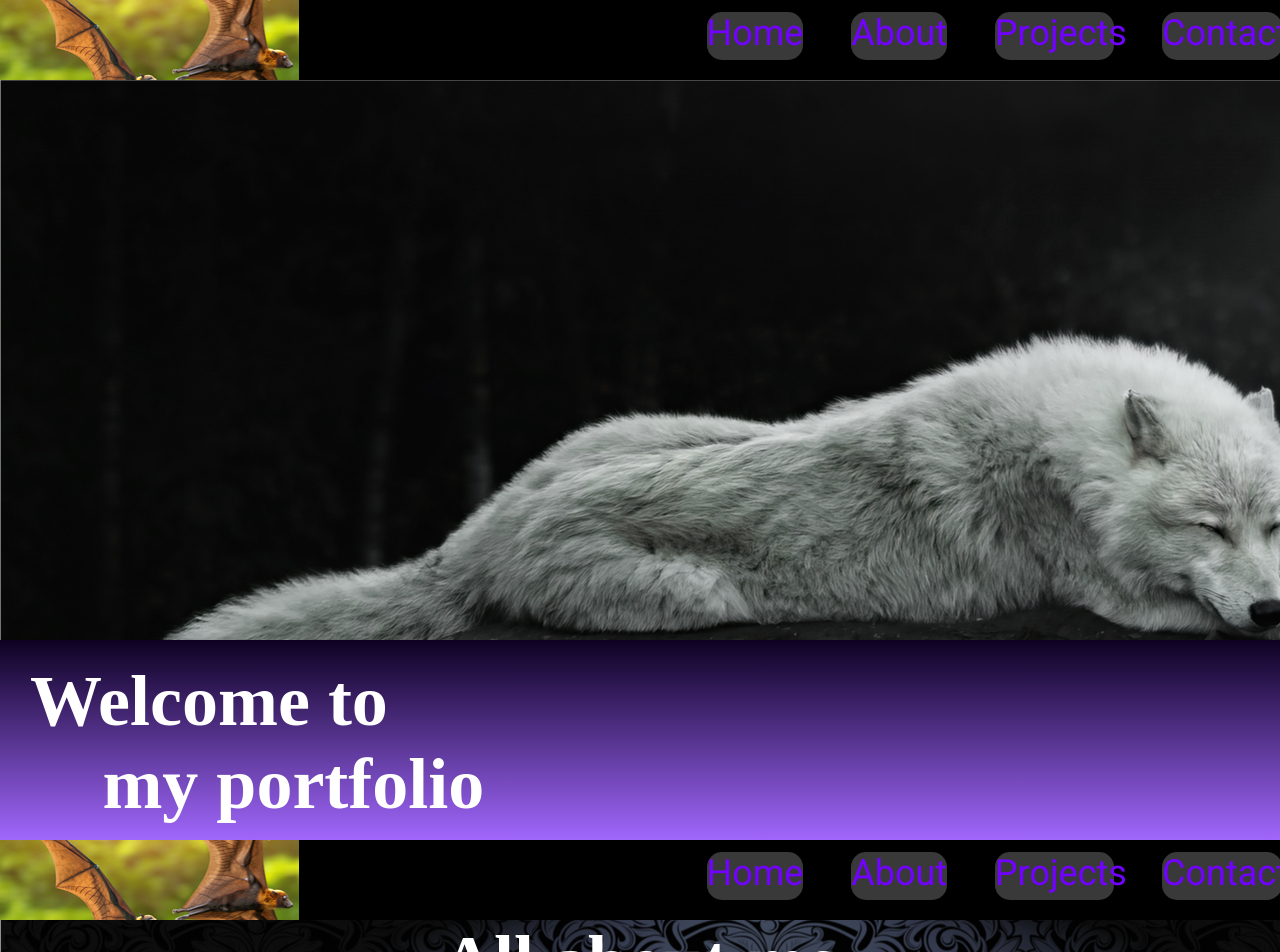
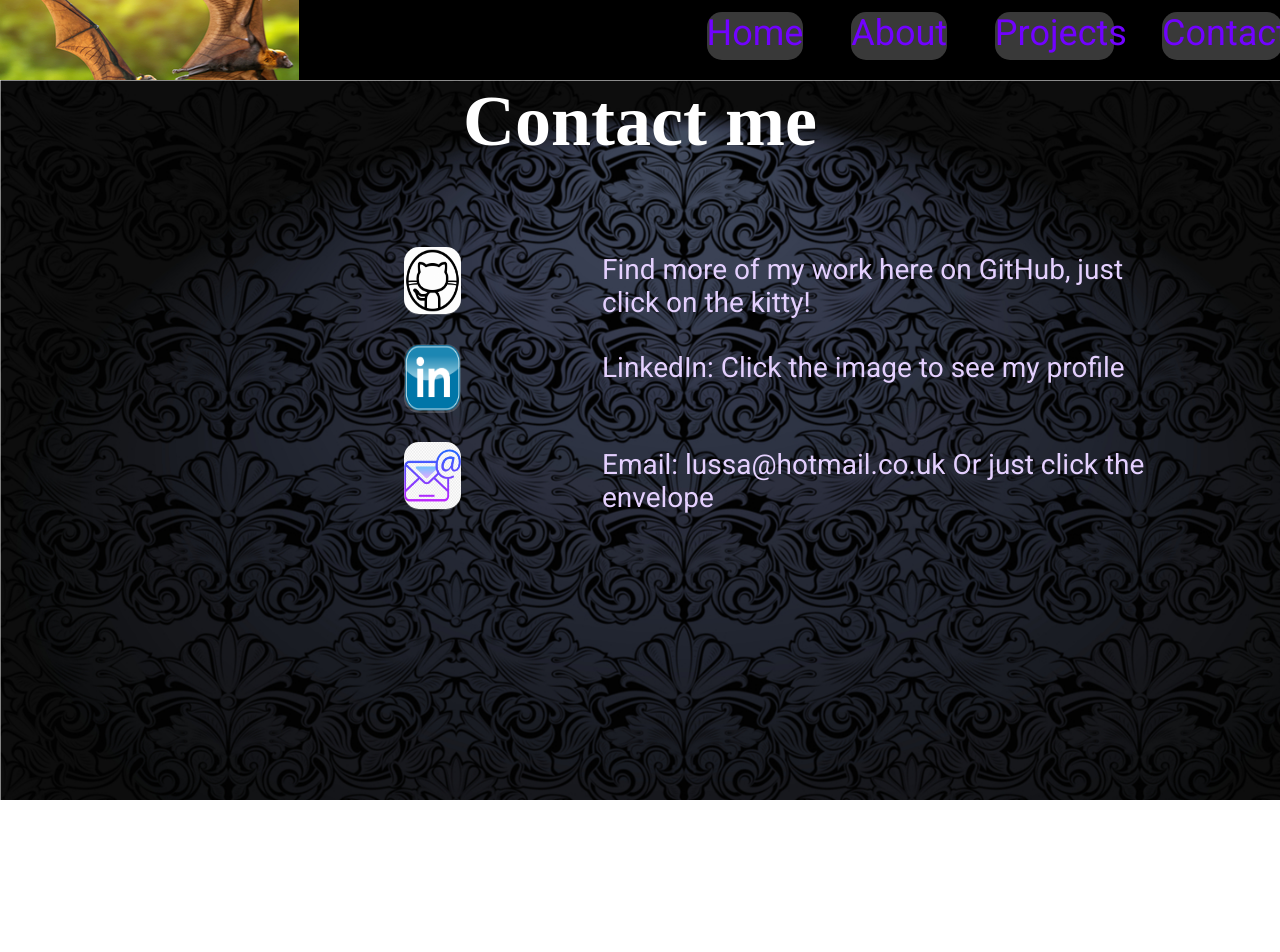
Before and after one commit to Ebonwulf/Lyssas-portfolio-site, a React (Create React App) app: page /contact in a window 1280 px wide. Shown: the top 952 px of the page. After the commit the page ends 800 px from the top, so only its background shows below. Built offline with nearby package versions, Linux system fonts and the light colour scheme; a web font is replaced by a local one.

Commit message:
routing and links to nav bar pages all working correctly. Images added to the contact page

```diff
--- a/package.json
+++ b/package.json
@@ -8,6 +8,7 @@
     "@testing-library/user-event": "^13.5.0",
     "react": "^18.1.0",
     "react-dom": "^18.1.0",
+    "react-router-dom": "^6.3.0",
     "react-scripts": "5.0.1",
     "web-vitals": "^2.1.4"
   },
--- a/src/App.jsx
+++ b/src/App.jsx
@@ -1,14 +1,23 @@
 import './App.scss';
+import Home from './components/home/Home';
 import NavBar from './containers/navbar/NavBar';
-import Home from './components/home/Home';
 import About from './components/about/About';
+import Projects from './components/projects/Projects';
+import Contact from './components/contact/Contact';
+import { BrowserRouter as Router, Routes, Route } from 'react-router-dom';
 
 function App() {
   return (
     <div className='App'>
-      <NavBar />
-      <Home />
-      <About />
+      <Router basename={process.env.PUBLIC_URL}>
+        <NavBar />
+        <Routes>
+          <Route path='/' element={<Home />} />
+          <Route path='/about' element={<About />} />
+          <Route path='/projects' element={<Projects />} />
+          <Route path='/contact' element={<Contact />} />
+        </Routes>
+      </Router>
     </div>
   );
 }
--- a/src/components/LinkComponent/LinkComponent.jsx
+++ /dev/null
@@ -1,8 +0,0 @@
-import React from 'react';
-import './LinkComponent.scss';
-
-const LinkComponent = ({ linkText }) => {
-  return <div className='linkComponent'>{linkText}</div>;
-};
-
-export default LinkComponent;
--- a/src/components/LinkComponent/LinkComponent.scss
+++ /dev/null
@@ -1,19 +0,0 @@
-@use '../../assets/variables' as *;
-
-.linkComponent {
-  height: 60%;
-  width: 20%;
-  margin: 0% 4%;
-  font-size: 2.25em;
-  text-decoration: none;
-  text-align: center;
-  font-family: $font-texts;
-  border-radius: 15px;
-  background-color: $button-color;
-  color: $button-text-color;
-  margin-top: 2%;
-}
-.linkComponent:hover {
-  background-color: $font-color;
-  cursor: pointer;
-}
--- a/src/components/about/About.jsx
+++ b/src/components/about/About.jsx
@@ -1,11 +1,9 @@
 import React from 'react';
-import NavBar from '../../containers/navbar/NavBar';
 import './About.scss';
 
 const About = () => {
   return (
     <div className='about-page'>
-      <NavBar />
       <main className='about-page__main'>
         <h1 className='about-page__heading'>All about me</h1>
         <div className='about-page__text-box'>
--- a/src/components/about/About.scss
+++ b/src/components/about/About.scss
@@ -2,6 +2,7 @@
 
 .about-page {
   background-image: $background-image;
+  background-size: cover;
   &__heading {
     font-family: $font-headings;
     color: $heading-color;
--- a/src/components/contact/Contact.jsx
+++ b/src/components/contact/Contact.jsx
@@ -1,22 +1,30 @@
 import React from 'react';
 import './Contact.scss';
+import kitty from '../../assets/images/icons8-github.gif';
+import linkedIn from '../../assets/images/linkedin-icon-19.png';
+import email from '../../assets/images/email.png';
 
 const Contact = () => {
   return (
     <div className='contacts-page'>
-      <NavBar />
       <main className='contacts-page__main'>
         <h1>Contact me</h1>
         <div className='contacts-page__container'>
-          <div className='contacts-page__links'></div>
+          <div className='contacts-page__links'>
+            <img src={kitty} />
+          </div>
           <p className='contacts-page__para'>
             Find more of my work here on GitHub, just click on the kitty!
           </p>
-          <div className='contacts-page__links'></div>
+          <div className='contacts-page__links'>
+            <img src={linkedIn} />
+          </div>
           <p className='contacts-page__para'>
             LinkedIn: Click the image to see my profile
           </p>
-          <div className='contacts-page__links'></div>
+          <div className='contacts-page__links'>
+            <img src={email} />
+          </div>
           <p className='contacts-page__para'>
             Email: lussa@hotmail.co.uk Or just click the envelope
           </p>
--- a/src/components/contact/Contact.scss
+++ b/src/components/contact/Contact.scss
@@ -3,11 +3,9 @@
 .contacts-page {
   background-image: $background-image;
   margin: 0;
-  height: 60vh;
-  display: grid;
-  grid-template-columns: 1fr 3fr;
-  grid-template-rows: 1fr 1fr 1fr 1fr;
-  gap: 5px;
+  height: 90vh;
+  background-size: cover;
+
   &__container {
     div {
       background: linear-gradient(
@@ -16,11 +14,17 @@
         rgba(196, 196, 196, 0.26) 100%
       );
     }
+    display: grid;
+    grid-template-columns: 1fr 3fr;
+    grid-template-rows: 1fr 1fr 1fr 1fr;
+    margin-left: 25rem;
+    width: 60%;
+    margin-top: 5rem;
   }
 
   &__links {
     color: $font-color;
-    border-radius: 20px;
+    border-radius: 15px;
     margin: 2%;
     width: 30%;
     height: 70%;
@@ -41,3 +45,9 @@ h1 {
   text-align: center;
   font-size: 4.5em;
 }
+
+img {
+  width: 98%;
+  height: 98%;
+  border-radius: 15px;
+}
--- a/src/containers/navbar/NavBar.jsx
+++ b/src/containers/navbar/NavBar.jsx
@@ -1,5 +1,5 @@
 import React from 'react';
-import LinkComponent from '../../components/LinkComponent/LinkComponent';
+import { Link } from 'react-router-dom';
 import './NavBar.scss';
 
 const NavBar = () => {
@@ -8,10 +8,18 @@ const NavBar = () => {
       <header className='navbar'>
         <div className='navbar__image'></div>
         <nav>
-          <LinkComponent linkText={'Home'} />
-          <LinkComponent linkText={'About'} />
-          <LinkComponent linkText={'Projects'} />
-          <LinkComponent linkText={'Contact'} />
+          <Link className='navbar__item' to={'/'}>
+            Home
+          </Link>
+          <Link className='navbar__item' to={'/about'}>
+            About
+          </Link>
+          <Link className='navbar__item' to={'/projects'}>
+            Projects
+          </Link>
+          <Link className='navbar__item' to={'/contact'}>
+            Contact
+          </Link>
         </nav>
       </header>
     </>
--- a/src/containers/navbar/NavBar.scss
+++ b/src/containers/navbar/NavBar.scss
@@ -13,6 +13,24 @@
     width: 30%;
     background-image: $banner-image;
   }
+
+  &__item {
+    height: 60%;
+    width: 20%;
+    margin: 0% 4%;
+    font-size: 2.25em;
+    text-decoration: none;
+    text-align: center;
+    font-family: $font-texts;
+    border-radius: 15px;
+    background-color: $button-color;
+    color: $button-text-color;
+    margin-top: 2%;
+  }
+  &__item:hover {
+    background-color: $font-color;
+    cursor: pointer;
+  }
 }
 
 nav {
```
Also changed, not shown: src/assets/images/email.png (renamed from src/assets/images/internet-explorer-drawing-icon-png-best-free-home-email-icon-11562982439vlma3gxynd.png), 1 other file (tests, documents, lock files or other folders).
